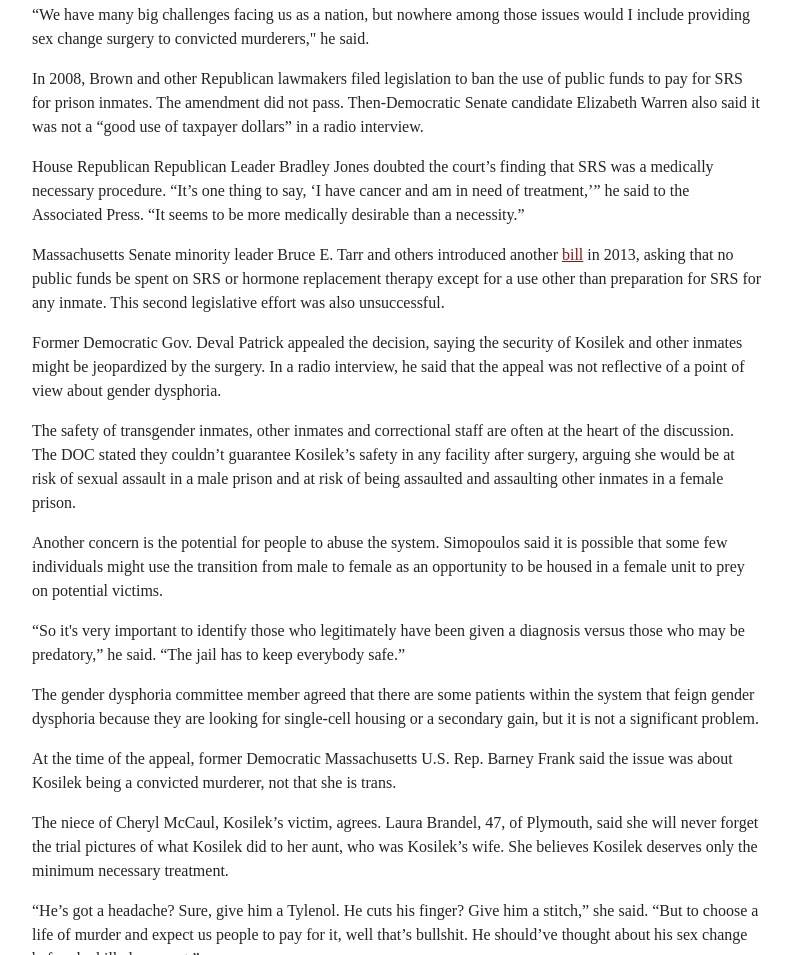
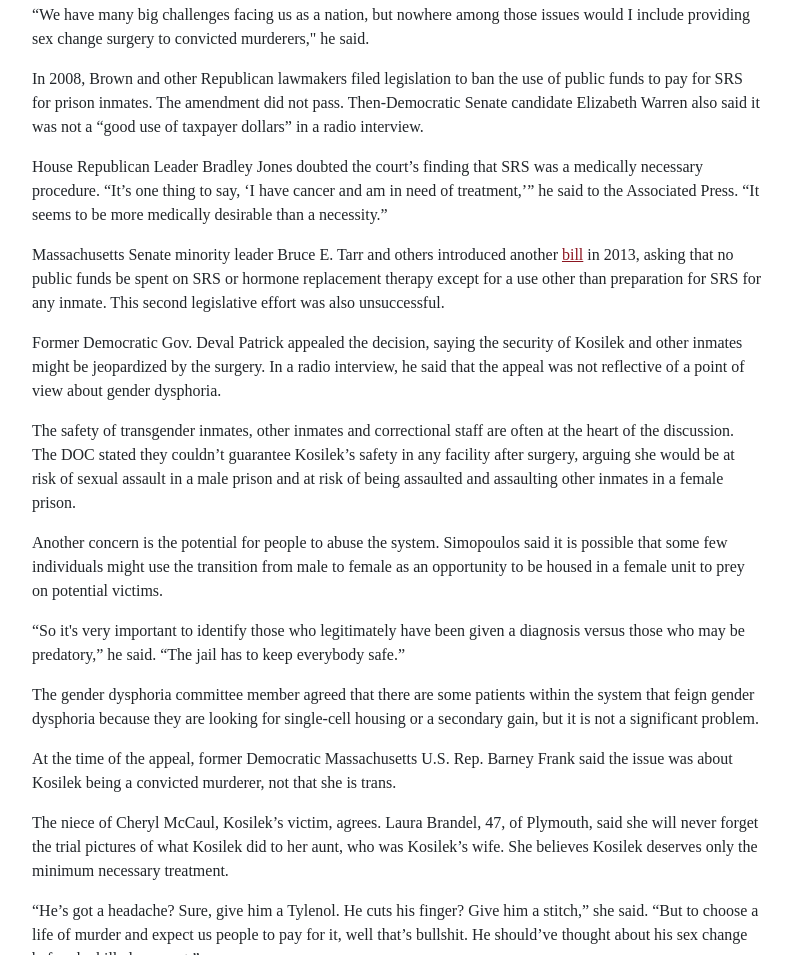
Before and after one commit to CatherineLindsay/trans-inmate, a website: page dist/main-story.html in a window 1280 px wide. Shown: the part 9796-10751 px from the top of the page, without its empty margins (243-1034 px from the left). Drawn offline with nearby package versions, Linux system fonts and the light colour scheme; a web font is replaced by a local one.

Commit message:
Update main-story.html

```diff
--- a/dist/main-story.html
+++ b/dist/main-story.html
@@ -334,7 +334,7 @@
 					In 2008, Brown and other Republican lawmakers filed legislation to ban the use of public funds to pay for SRS for prison inmates. The amendment did not pass. Then-Democratic Senate candidate Elizabeth Warren also said it was not a “good use of taxpayer dollars” in a radio interview.
 				</p>
 				<p class="story">
-					House Republican Republican Leader Bradley Jones doubted the court’s finding that SRS was a medically necessary procedure. “It’s one thing to say, ‘I have cancer and am in need of treatment,’” he said to the Associated Press. “It seems to be more medically desirable than a necessity.”
+					House Republican Leader Bradley Jones doubted the court’s finding that SRS was a medically necessary procedure. “It’s one thing to say, ‘I have cancer and am in need of treatment,’” he said to the Associated Press. “It seems to be more medically desirable than a necessity.”
 				</p>
 				<p class="story">
 					Massachusetts Senate minority leader Bruce E. Tarr and others introduced another <a class="link" target="_blank" href="https://malegislature.gov/Bills/188/S813">bill</a> in 2013, asking that no public funds be spent on SRS or hormone replacement therapy except for a use other than preparation for SRS for any inmate. This second legislative effort was also unsuccessful.
```
